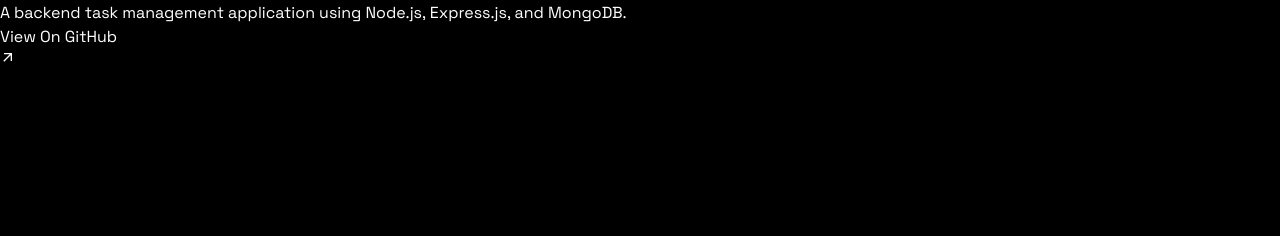
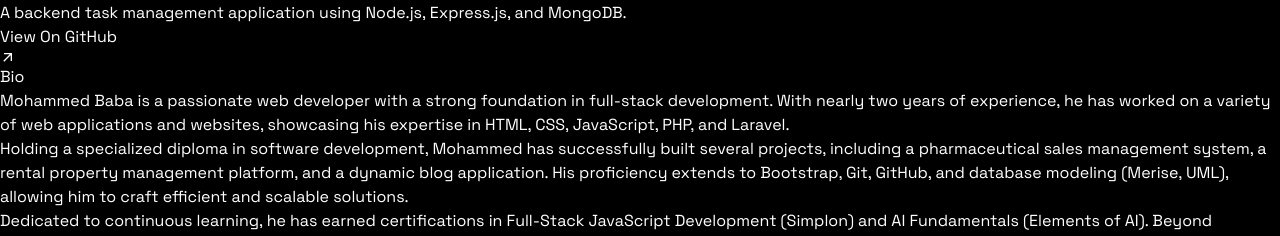
Before and after one commit to med-more/portfolio-with-react-tailwind, a React (Vite) app: page / in a window 1280 px wide. Shown: the part 4016-4252 px from the top of the page. Before the commit the page ends 4081 px from the top, so only its background shows below. Built offline with nearby package versions, Linux system fonts and the light colour scheme.

Commit message:
add the bio compenent

```diff
--- a/src/App.jsx
+++ b/src/App.jsx
@@ -1,3 +1,4 @@
+import Bio from "./components/Bio"
 import Hero from "./components/Hero"
 import Navbar from "./components/Navbar"
 import Projects from "./components/Projects"
@@ -11,6 +12,7 @@ const App = () => {
         <Hero />
         <Navbar />
         <Projects />
+        <Bio />
       </div>
     </div>
   )
--- /dev/null
+++ b/src/components/Bio.jsx
@@ -0,0 +1,21 @@
+import { BIO } from "../constants";
+
+const Bio = () => {
+  return (
+    <section className="flex max-w-5xl flex-col items-center gap-12 pt-20" id="bio">
+      <h2 className="text-center text-5xl lg:text-4xl font-semibold tracking-wide text-white">Bio</h2>
+      <div className="relative mx-auto max-w-5xl rounded-2xl bg-black/30 p-6 backdrop-blur-xl shadow-xl border border-transparent bg-gradient-to-br from-white/10 to-white/5">
+        <div className="absolute inset-0 rounded-2xl border border-white/20 opacity-40"></div>
+        <div className="relative z-10">
+          {BIO.map((bio, index) => (
+            <p key={index} className="mb-4 text-lg lg:text-xl text-white text-opacity-90 leading-relaxed">
+              {bio}
+            </p>
+          ))}
+        </div>
+      </div>
+    </section>
+  );
+};
+
+export default Bio;
--- a/src/constants/index.jsx
+++ b/src/constants/index.jsx
@@ -89,9 +89,9 @@ export const PROJECTS = [
 ];
 
 export const BIO = [
-  "Carl Frank studied computer science at the University of Technology,from which he graduated in 2010. Following his education, he honed his craft and expertise over the course of 10 years at Tech Innovations Inc., where he immersed himself in the world of frontend development.",
-  "In 2021, driven by a shared vision for innovative web solutions and a passion for creating extraordinary user experiences Carl Frank co-founded WebArtistry alongside his creative partner, Jane Doe. Together, they set out to redefine frontend development, infusing their projects with creativity and cutting-edge technology.",
-  "As a multi-disciplinary frontend developer, Carl Frank brings a wealth of skills and expertise to his work. From his deep understanding of HTML, CSS, and JavaScript to his proficiency in modern frameworks like React and Vue.js, Carl Frank possesses a versatile skill set that allows him to craft stunning and unforgettable web experiences for his clients and audiences alike.",
+  "Mohammed Baba is a passionate web developer with a strong foundation in full-stack development. With nearly two years of experience, he has worked on a variety of web applications and websites, showcasing his expertise in HTML, CSS, JavaScript, PHP, and Laravel.",
+  "Holding a specialized diploma in software development, Mohammed has successfully built several projects, including a pharmaceutical sales management system, a rental property management platform, and a dynamic blog application. His proficiency extends to Bootstrap, Git, GitHub, and database modeling (Merise, UML), allowing him to craft efficient and scalable solutions.",
+  "Dedicated to continuous learning, he has earned certifications in Full-Stack JavaScript Development (Simplon) and AI Fundamentals (Elements of AI). Beyond technical skills, Mohammed is recognized for his strong teamwork, adaptability, and commitment to excellence in every project he undertakes.",
 ];
 
 export const SKILLS = [
```
